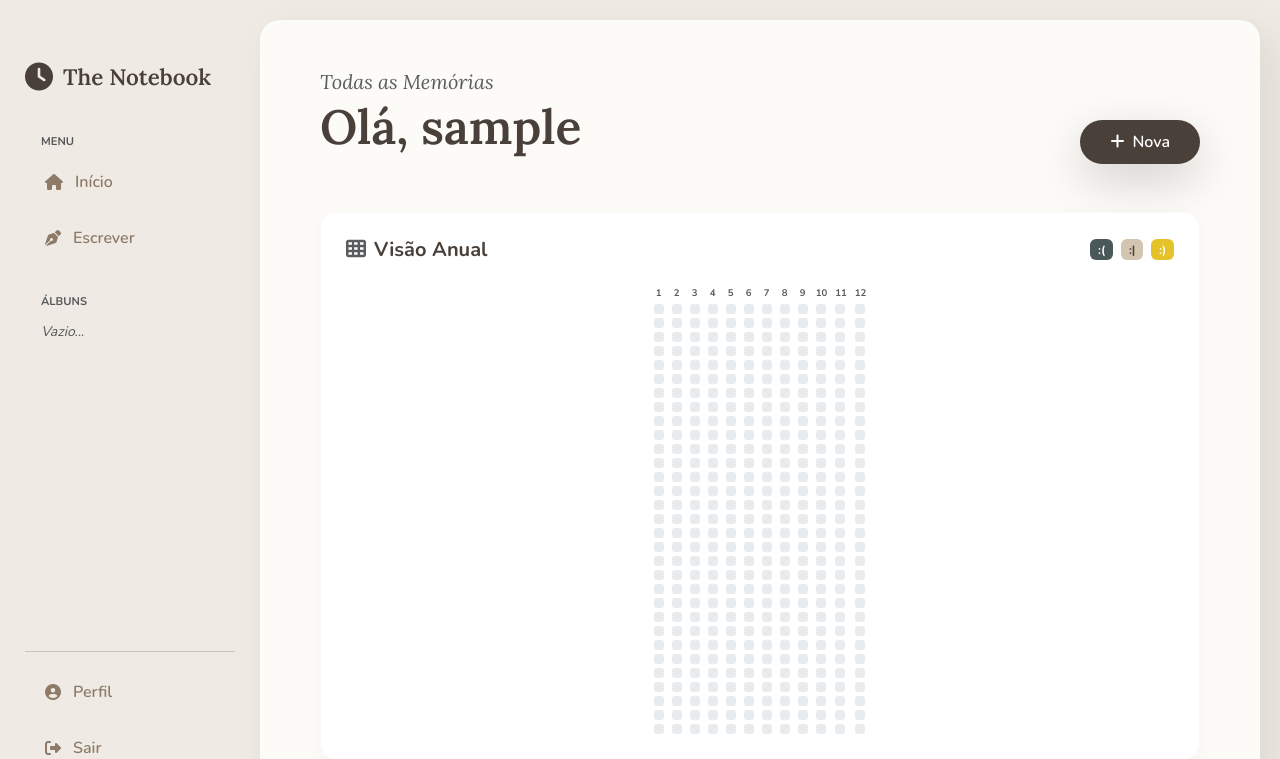
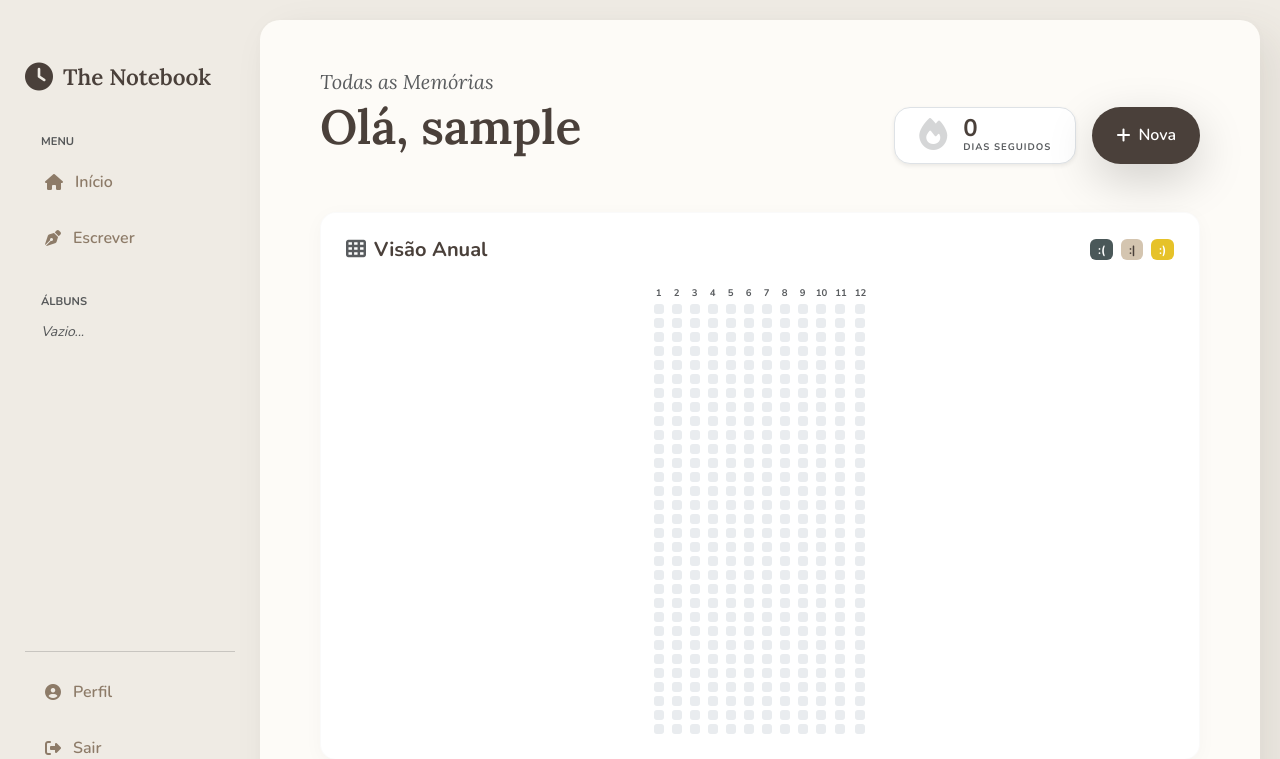
Before and after one commit to duda-mm/Mood-Calendar, a Flask app: page /dashboard in a window 1280 px wide. Shown: the top 759 px of the page. Run offline with Flask 3, Linux system fonts and the light colour scheme; the visitor is signed in with stand-in values (Sample User, id 1); data that the repository does not hold is empty.

Commit message:
código com implementação das sequencias diárias

```diff
--- a/app.py
+++ b/app.py
@@ -3,6 +3,7 @@ from flask_sqlalchemy import SQLAlchemy
 from flask_login import LoginManager, UserMixin, login_user, login_required, logout_user, current_user
 from werkzeug.security import generate_password_hash, check_password_hash
 from datetime import datetime, date
+from datetime import timedelta
 
 app = Flask(__name__)
 app.secret_key = 'segredo_absoluto_the_notebook'
@@ -18,13 +19,22 @@ login_manager.init_app(app)
 login_manager.login_view = 'login'
 
 # --- MODELOS ---
+# --- MODELOS ---
 class User(UserMixin, db.Model):
     id = db.Column(db.Integer, primary_key=True)
     username = db.Column(db.String(50), unique=True, nullable=False)
     email = db.Column(db.String(120), unique=True, nullable=False)
     password_hash = db.Column(db.String(256), nullable=False)
+
+    # NOVOS CAMPOS GAMIFICAÇÃO
+    streak = db.Column(db.Integer, default=0)       # Dias seguidos
+    last_post_date = db.Column(db.Date, nullable=True) # Data do último post
+    xp_total = db.Column(db.Integer, default=0)     # Pontos totais
+
     diarios = db.relationship('Diario', backref='autor', lazy=True)
     tags = db.relationship('Tag', backref='dono', lazy=True)
+
+    # ... (mantenha os métodos set_password e check_password aqui) ...
 
     def set_password(self, password):
         self.password_hash = generate_password_hash(password)
@@ -42,6 +52,7 @@ class Diario(db.Model):
     user_id = db.Column(db.Integer, db.ForeignKey('user.id'), nullable=False)
     tag_id = db.Column(db.Integer, db.ForeignKey('tag.id'), nullable=True)
 
+    titulo = db.Column(db.String(150))
     data_registro = db.Column(db.Date, nullable=False)
     descricao = db.Column(db.Text, nullable=False)
     nota_dia = db.Column(db.Integer, nullable=False)
@@ -82,11 +93,37 @@ def dashboard():
     mapa_humor = {e.data_registro.strftime('%Y-%m-%d'): e.humor_cor for e in entradas}
     return render_template('dashboard.html', entradas=entradas, mapa_humor=mapa_humor, filtro_nome=filtro_nome, ano_atual=date.today().year)
 
+from datetime import timedelta # <--- ADICIONE ISSO LÁ NO TOPO DOS IMPORTS
+
 @app.route('/adicionar', methods=['GET', 'POST'])
 @login_required
 def adicionar():
     if request.method == 'POST':
-        dt = datetime.strptime(request.form['data'], '%Y-%m-%d').date()
+        data_form = datetime.strptime(request.form['data'], '%Y-%m-%d').date()
+
+        # --- LÓGICA DA OFENSIVA (DUOLINGO STYLE) ---
+        hoje = date.today()
+        ontem = hoje - timedelta(days=1)
+
+        # Se a data do diário for HOJE (não vale contar pontos por diários antigos)
+        if data_form == hoje:
+            # Se o último post foi ontem, aumenta a ofensiva
+            if current_user.last_post_date == ontem:
+                current_user.streak += 1
+            # Se o último post NÃO foi hoje (é o primeiro do dia) e nem ontem (quebrou a sequência)
+            elif current_user.last_post_date != hoje:
+                current_user.streak = 1 # Reinicia ou começa
+
+            # Se já postou hoje, não aumenta a streak, mas pode ganhar XP extra por escrever mais
+
+            # Atualiza a data do último post para hoje
+            current_user.last_post_date = hoje
+
+            # Dá pontos (XP) - Ex: 10 pontos por memória
+            current_user.xp_total = (current_user.xp_total or 0) + 10
+
+        # ------------------------------------------
+
         tag_id_final = None
         if request.form.get('nova_tag'):
             nova_tag = Tag(nome=request.form.get('nova_tag'), user_id=current_user.id)
@@ -95,15 +132,24 @@ def adicionar():
         elif request.form.get('tag_existente'):
             tag_id_final = int(request.form.get('tag_existente'))
 
+        # Substitua o bloco 'novo = Diario(...)' por este:
         novo = Diario(
-            user_id=current_user.id, tag_id=tag_id_final,
-            data_registro=dt, descricao=request.form['descricao'],
-            nota_dia=int(request.form['nota']), humor_cor=request.form['humor_cor'],
-            musica_dia=request.form['musica'], link_musica=request.form['link_musica']
+            user_id=current_user.id,
+            tag_id=tag_id_final,
+            data_registro=data_form,
+            titulo=request.form.get('titulo'),  # <--- CAMPO NOVO AQUI
+            descricao=request.form['descricao'],
+            nota_dia=int(request.form['nota']),
+            humor_cor=request.form['humor_cor'],
+            musica_dia=request.form['musica'],
+            link_musica=request.form['link_musica']
         )
-        db.session.add(novo); db.session.commit()
-        flash('Memória salva com sucesso!', 'success')
+        db.session.add(novo)
+        db.session.commit()
+
+        flash(f'Memória salva! 🔥 Ofensiva: {current_user.streak} dias', 'success')
         return redirect('/dashboard')
+
     return render_template('add_entry.html', editando=False)
 
 @app.route('/editar/<int:id>', methods=['GET', 'POST'])
--- a/templates/add_entry.html
+++ b/templates/add_entry.html
@@ -23,6 +23,12 @@
             </h4>
 
             <form method="POST">
+                <div class="mb-4">
+                    <label class="form-label fw-bold text-muted small">TÍTULO DA MEMÓRIA</label>
+                    <input type="text" name="titulo" class="form-control"
+                        placeholder="Como você resume o dia de hoje?"
+                        value="{{ entrada.titulo if entrada and entrada.titulo else '' }}">
+                </div>
                 <div class="row mb-4">
                     <div class="col-md-6">
                         <label class="form-label fw-bold small text-muted">DATA</label>
--- a/templates/base.html
+++ b/templates/base.html
@@ -19,19 +19,27 @@
 
         body { background-color: var(--bg-mesa); color: var(--text-main); font-family: 'Nunito', sans-serif; overflow-x: hidden; }
 
-        /* Animação de virar página APENAS se não for a home */
+        /* CONFIGURAÇÃO DA PÁGINA (PAPEL) */
         .page-transition {
             animation: turnPage 1.0s cubic-bezier(0.2, 0.8, 0.2, 1) forwards;
             background: var(--bg-papel);
             min-height: 95vh;
+            /* Margem esquerda padrão (para quando tem sidebar) */
             margin: 20px 20px 20px var(--sidebar-width);
             border-radius: 20px;
             box-shadow: -2px 0 15px rgba(0,0,0,0.02), 15px 15px 40px rgba(74, 64, 58, 0.1);
             padding: 50px 60px;
         }
 
-        /* Se for tela cheia (Home/Login), remove margens */
-        .page-transition.full-center { margin: 0; padding: 0; background: transparent; box-shadow: none; min-height: 100vh; }
+        /* CONFIGURAÇÃO PARA TELA CHEIA (LOGIN/CADASTRO) */
+        /* Essa classe remove a margem lateral e o fundo de papel */
+        .full-center {
+            margin: 0 !important;
+            padding: 0 !important;
+            background: transparent !important;
+            box-shadow: none !important;
+            min-height: 100vh;
+        }
 
         @keyframes turnPage {
             0% { opacity: 0; transform: translateY(20px); }
@@ -40,7 +48,6 @@
 
         .sidebar { width: var(--sidebar-width); height: 100vh; position: fixed; padding: 40px 25px; display: flex; flex-direction: column; z-index: 100; }
 
-        /* Marca na barra lateral com a imagem */
         .brand { font-family: 'Lora', serif; font-size: 1.4rem; font-weight: 700; color: var(--text-main); margin-bottom: 40px; display: flex; align-items: center; gap: 10px; }
 
         .nav-link { color: var(--text-muted); font-weight: 600; padding: 12px 20px; border-radius: 12px; transition: 0.3s; margin-bottom: 8px; display: flex; align-items: center; gap: 12px; }
@@ -61,11 +68,20 @@
         .bg-doente { background-color: var(--mood-doente) !important; color: white; }
         .bg-ansioso { background-color: var(--mood-ansioso) !important; color: white; }
         .bg-triste { background-color: var(--mood-triste) !important; color: white; }
+
+        @keyframes pulseFire {
+            0% { transform: scale(1); }
+            50% { transform: scale(1.1); }
+            100% { transform: scale(1); }
+        }
+        .animate-pulse {
+            animation: pulseFire 2s infinite ease-in-out;
+        }
     </style>
 </head>
 <body>
 
-    {% if current_user.is_authenticated %}
+    {% if current_user.is_authenticated and request.path != '/login' and request.path != '/cadastrar' %}
     <nav class="sidebar">
         <div class="brand">
             <i class="fas fa-clock fa-lg"></i>
@@ -79,13 +95,15 @@
 
             <small class="text-uppercase text-muted fw-bold mb-2 ms-3 mt-4" style="font-size: 0.7rem;">Álbuns</small>
             <div style="max-height: 40vh; overflow-y: auto;">
-                {% for tag in sidebar_tags %}
-                    <a href="/dashboard?tag_id={{ tag.id }}" class="nav-link">
-                        <i class="fas fa-bookmark" style="color: var(--accent);"></i> {{ tag.nome }}
-                    </a>
+                {% if sidebar_tags %}
+                    {% for tag in sidebar_tags %}
+                        <a href="/dashboard?tag_id={{ tag.id }}" class="nav-link">
+                            <i class="fas fa-bookmark" style="color: var(--accent);"></i> {{ tag.nome }}
+                        </a>
+                    {% endfor %}
                 {% else %}
                     <span class="ms-3 small text-muted fst-italic">Vazio...</span>
-                {% endfor %}
+                {% endif %}
             </div>
 
             <div class="mt-auto">
@@ -97,7 +115,7 @@
     </nav>
     {% endif %}
 
-    <div class="page-transition {% if not current_user.is_authenticated %}full-center{% endif %}">
+    <div class="page-transition {% if not current_user.is_authenticated or request.path == '/login' or request.path == '/cadastrar' %}full-center{% endif %}">
         {% with messages = get_flashed_messages(with_categories=true) %}
             {% if messages %}
                 <div style="position: fixed; top: 20px; right: 20px; z-index: 10000;">
--- a/templates/dashboard.html
+++ b/templates/dashboard.html
@@ -1,18 +1,33 @@
 {% extends "base.html" %}
 {% block conteudo %}
 
-<div class="d-flex justify-content-between align-items-end mb-5">
+<div class="d-flex flex-column flex-md-row justify-content-between align-items-end mb-5 gap-3">
     <div>
-
-
         <h5 class="text-muted mb-1 fst-italic" style="font-family: 'Lora', serif;">{{ filtro_nome if filtro_nome else 'Minhas Memórias' }}</h5>
         <h1 class="fw-bold display-5" style="color: var(--text-main); font-family: 'Lora', serif;">
             Olá, {{ current_user.username }}
         </h1>
     </div>
-    <a href="/adicionar" class="btn btn-custom shadow-lg">
-        <i class="fas fa-plus me-2"></i>Nova
-    </a>
+
+    <div class="d-flex gap-3">
+        <div class="bg-white px-4 py-2 rounded-4 shadow-sm d-flex align-items-center gap-3 border" style="min-width: 140px;">
+            <div class="text-center">
+                {% if current_user.streak > 0 %}
+                    <i class="fas fa-fire fa-2x animate-pulse" style="color: #e67e22; filter: drop-shadow(0 0 5px rgba(230, 126, 34, 0.5));"></i>
+                {% else %}
+                    <i class="fas fa-fire fa-2x text-muted opacity-25"></i>
+                {% endif %}
+            </div>
+            <div>
+                <div class="fw-bold fs-4" style="line-height: 1; color: #4A403A;">{{ current_user.streak }}</div>
+                <div class="text-muted small text-uppercase fw-bold" style="font-size: 0.6rem; letter-spacing: 1px;">Dias Seguidos</div>
+            </div>
+        </div>
+
+        <a href="/adicionar" class="btn btn-custom shadow-lg d-flex align-items-center px-4">
+            <i class="fas fa-plus me-2"></i>Nova
+        </a>
+    </div>
 </div>
 
 <div class="custom-card mb-5">
@@ -50,25 +65,31 @@
         <div class="custom-card h-100 position-relative"
              style="border-left: 5px solid var(--mood-{{ entrada.humor_cor if entrada.humor_cor else 'mediano' }});">
 
-            <div class="d-flex justify-content-between align-items-start mb-3">
-                <div class="d-flex flex-column">
-                    <span class="fw-bold text-uppercase" style="font-size: 0.8rem; color: var(--accent); letter-spacing: 1px;">
-                        {{ entrada.data_registro.strftime('%d %B, %Y') }}
-                    </span>
-                    {% if entrada.tag %}
-                    <span class="badge bg-light text-muted mt-1 border fw-normal"><i class="fas fa-bookmark me-1"></i>{{ entrada.tag.nome }}</span>
-                    {% endif %}
-                </div>
+            <div class="d-flex justify-content-between align-items-center mb-2">
+                <span class="fw-bold text-uppercase text-muted" style="font-size: 0.75rem; letter-spacing: 1px;">
+                    {{ entrada.data_registro.strftime('%d %B, %Y') }}
+                </span>
 
                 <div class="d-flex gap-2">
-                    <a href="/editar/{{ entrada.id }}" class="text-muted btn btn-sm btn-light" title="Editar"><i class="fas fa-pencil-alt"></i></a>
-                    <a href="/excluir/{{ entrada.id }}" class="text-danger btn btn-sm btn-light" title="Excluir" onclick="return confirm('Rasgar esta página?')"><i class="fas fa-trash-alt"></i></a>
+                    <a href="/editar/{{ entrada.id }}" class="text-muted btn btn-sm btn-light py-0 px-2" title="Editar"><i class="fas fa-pencil-alt small"></i></a>
+                    <a href="/excluir/{{ entrada.id }}" class="text-danger btn btn-sm btn-light py-0 px-2" title="Excluir" onclick="return confirm('Rasgar esta página?')"><i class="fas fa-trash-alt small"></i></a>
                 </div>
             </div>
 
+            <h4 class="fw-bold mb-2" style="font-family: 'Lora', serif; color: #2c3e50; line-height: 1.2;">
+                {{ entrada.titulo if entrada.titulo else 'Sem Título' }}
+            </h4>
+
+            {% if entrada.tag %}
+            <div class="mb-3">
+                <span class="badge bg-light text-muted border fw-normal"><i class="fas fa-bookmark me-1"></i>{{ entrada.tag.nome }}</span>
+            </div>
+            {% else %}
+            <div class="mb-3"></div> {% endif %}
+
             {% if entrada.link_musica and 'youtu' in entrada.link_musica %}
                 {% set video_id = entrada.link_musica.split('v=')[-1].split('&')[0] if 'v=' in entrada.link_musica else entrada.link_musica.split('/')[-1] %}
-                <div class="mb-3 d-flex align-items-center gap-3 bg-light p-2 rounded-3">
+                <div class="mb-3 d-flex align-items-center gap-3 bg-light p-2 rounded-3 border">
                     <img src="https://img.youtube.com/vi/{{ video_id }}/0.jpg" style="width: 50px; height: 50px; object-fit: cover; border-radius: 5px;">
                     <a href="{{ entrada.link_musica }}" target="_blank" class="text-decoration-none text-dark small fw-bold text-truncate" style="max-width: 200px;">
                         <i class="fas fa-play-circle me-1 text-danger"></i> {{ entrada.musica_dia or 'Ouvir Música' }}
@@ -76,7 +97,7 @@
                 </div>
             {% elif entrada.link_musica %}
                 <div class="mb-3">
-                    <a href="{{ entrada.link_musica }}" target="_blank" class="badge bg-light text-dark text-decoration-none border">
+                    <a href="{{ entrada.link_musica }}" target="_blank" class="badge bg-light text-dark text-decoration-none border p-2">
                         <i class="fas fa-external-link-alt me-1"></i> Link da Música
                     </a>
                 </div>
@@ -84,7 +105,7 @@
                 <div class="mb-3 small text-muted"><i class="fas fa-music me-1"></i> {{ entrada.musica_dia }}</div>
             {% endif %}
 
-            <p class="text-secondary mb-4" style="line-height: 1.7; font-family: 'Nunito', sans-serif;">
+            <p class="text-secondary mb-4" style="line-height: 1.7; font-family: 'Nunito', sans-serif; white-space: pre-line;">
                 {{ entrada.descricao }}
             </p>
 
```
Also changed, not shown: update_gamification.py (added, +41 -0 lines), update_titulo.py (added, +18 -0 lines).
